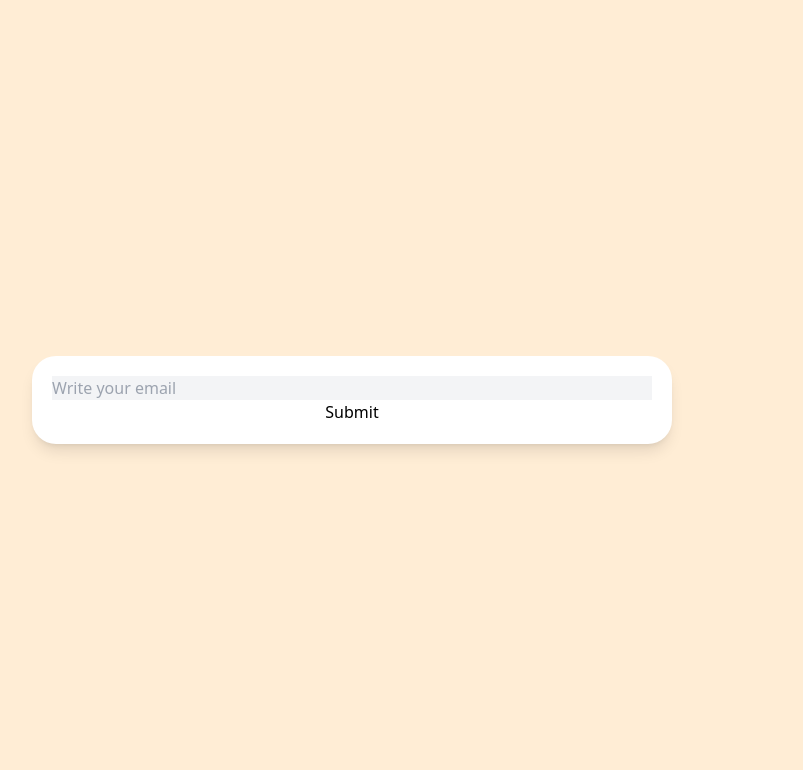
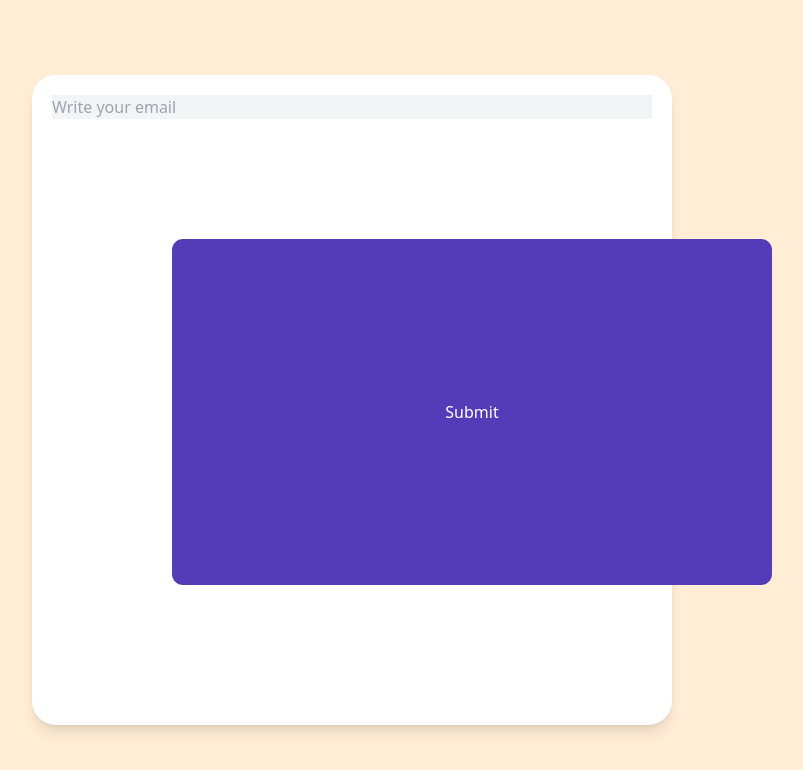
Before and after one commit to kamja44/carrot-market-reloaded, a Next.js app: page / in a window 1280 px wide. Shown: the top 770 px of the page, without its empty margins (288-1091 px from the left). Built offline with nearby package versions, Linux system fonts and the light colour scheme.

Commit message:
custom tailwind tailwind를 커스텀해서 사용할 때 []를 사용하여 값을 지정해도 되고 tailwind.config.ts theme에서 extend를 사용하여 커스텀 지정이 가능하다.

```diff
--- a/app/page.tsx
+++ b/app/page.tsx
@@ -10,7 +10,9 @@ export default function Home() {
           <span className="group-focus-within:block hidden">
             Make sure it is a valid email...
           </span>
-          <button>Submit</button>
+          <button className="w-full h-[345.178px] bg-[#543cb8] text-white rounded-kamja m-tomato">
+            Submit
+          </button>
         </div>
       </div>
     </main>
--- a/tailwind.config.ts
+++ b/tailwind.config.ts
@@ -6,7 +6,16 @@ const config: Config = {
     "./components/**/*.{js,ts,jsx,tsx,mdx}",
     "./app/**/*.{js,ts,jsx,tsx,mdx}",
   ],
-  theme: {},
+  theme: {
+    extend: {
+      margin: {
+        tomato: "120px",
+      },
+      borderRadius: {
+        kamja: "11.11px",
+      },
+    },
+  },
   plugins: [],
 };
 export default config;
```
